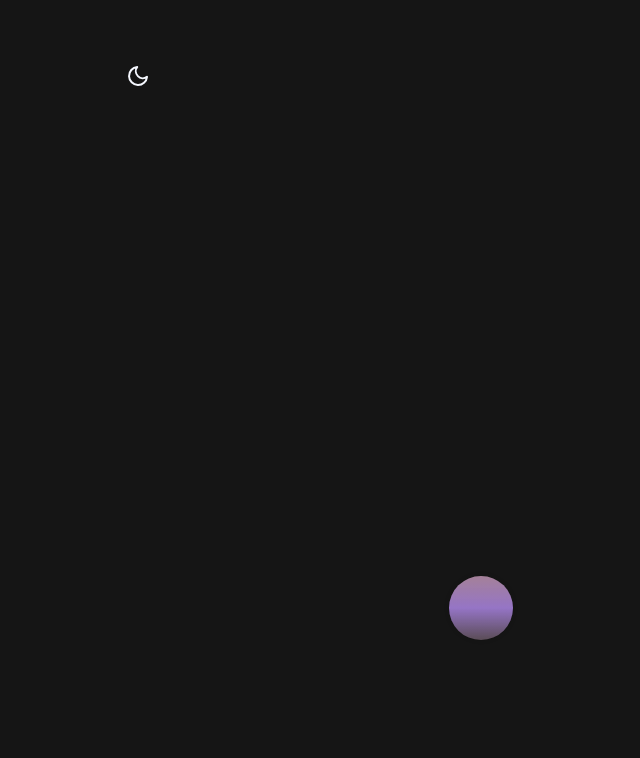
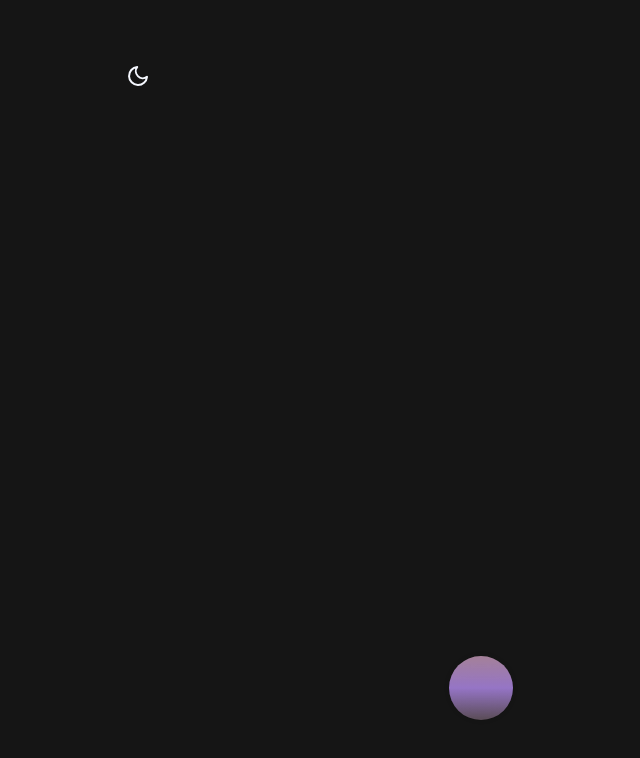
Before and after one commit to robbandi/Lightread, a Next.js app: page / in a window 1280 px wide. Shown: the top 758 px of the page, without its empty margins (191-831 px from the left). Built offline with nearby package versions, Linux system fonts and the light colour scheme.

Commit message:
Update styles.module.css

```diff
--- a/components/Random/styles.module.css
+++ b/components/Random/styles.module.css
@@ -94,15 +94,15 @@
     margin: 0 auto;
     justify-content: center; */
     -webkit-backdrop-filter: blur(16px);
-    backdrop-filter: blur(3.545px);
+    backdrop-filter: blur(11.545px);
     /* background-color: rgba(255, 255, 255, 0.381); */
     display: flex;
     position: fixed;
     margin: 0 auto;
-    /* float: left; */
+    float: left;
     left: 50%;
     right: 50%;
-    bottom: 20%;
+    bottom: 10%;
     /* transform: translate(-50%, 50%);  */
     border-radius: 50px;
   }
```
